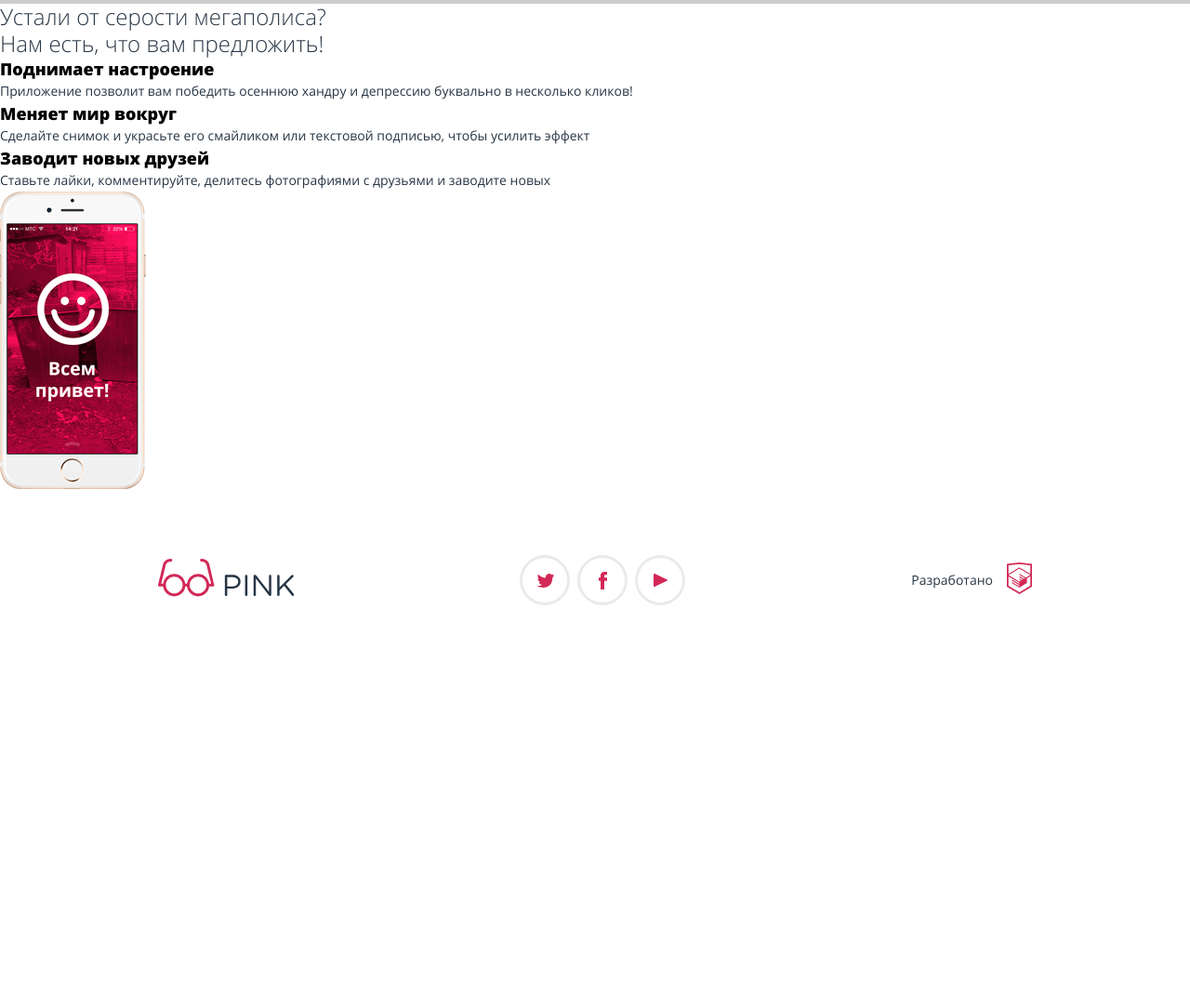
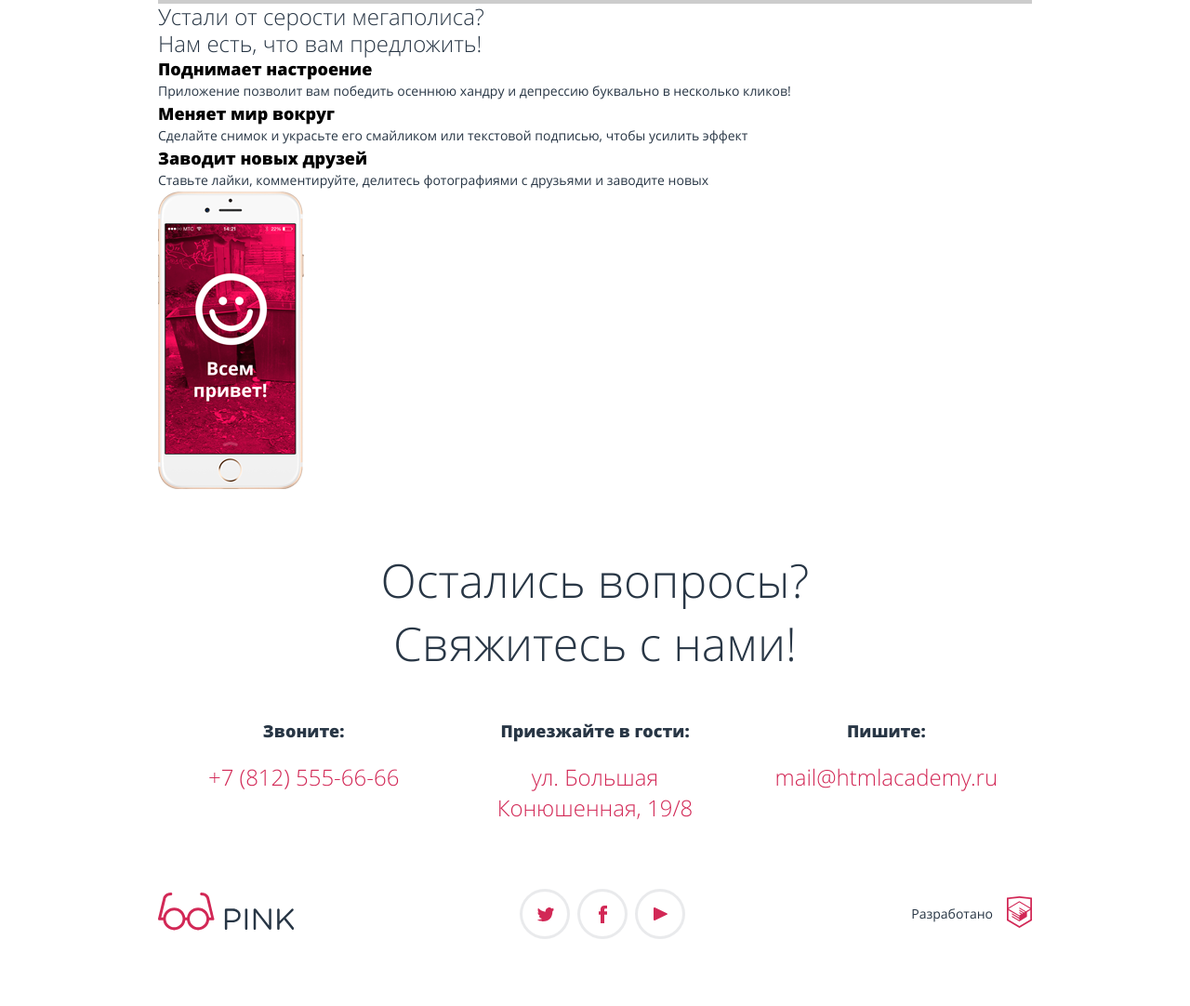
Before and after one commit to DmitryGytnikov/1477249-pink-20, a website: page source/index.html in a window 1280 px wide. Shown: the part 953-2035 px from the top of the page at 93% size. Before the commit the page ends 1676 px from the top, so only its background shows below. Drawn offline with nearby package versions, Linux system fonts and the light colour scheme; files that its build step writes are made by us from their sources.

Commit message:
Добавляет верстку .contacts (адаптив) на index.html

```diff
--- a/source/index.html
+++ b/source/index.html
@@ -46,9 +46,10 @@
       </div>
     </div>
   </header>
-  <main class="page-main">
-    <div class="page-main__wrapper">
+  <main class="main">
+    <div class="container">
       <h1 class="visually-hidden">Приложение Pink</h1>
+
       <div class="title">
         <p class="title__text">Взгляните на жизнь иначе!</p>
         <div class="title__download download">
@@ -78,6 +79,7 @@
           </p>
         </div>
       </div>
+
       <section class="advanteges">
         <h2 class="visually-hidden">Преимущества Pink</h2>
         <div class="advanteges__intro">
@@ -117,6 +119,30 @@
         <p class="advanteges__image advanteges__image--bottom">
         </p>
       </section>
+
+      <div class="contacts">
+        <p class="contacts__subtitle">
+          Остались вопросы?
+        </p>
+        <h2 class="contacts__title">
+          Свяжитесь с нами!
+        </h2>
+          <ul class="contacts__list">
+            <li class="contacts__item">
+              <p class="contacts__text">Звоните:</p>
+              <a class="contacts__link" href="tel:+78125556666" >+7 (812) 555-66-66</a>
+            </li>
+            <li class="contacts__item">
+              <p class="contacts__text">Пишите:</p>
+              <a class="contacts__link" href="mailto:mail@htmlacademy.ru">mail@htmlacademy.ru</a>
+            </li>
+            <li class="contacts__item">
+              <p class="contacts__text">Приезжайте в гости:</p>
+              <a class="contacts__link" href="#">ул. Большая Конюшенная, 19/8</a>
+            </li>
+          </ul>
+      </div>
+
     </div>
   </main>
   <footer class="footer">
--- /dev/null
+++ b/source/sass/blocks/contacts.scss
@@ -0,0 +1,78 @@
+.contacts {
+  text-align: center;
+}
+
+.contacts__subtitle {
+  @include text (300, 24px, 29px, #283645);
+  // ($font-weight, $font-size, $line-height, $color)
+  margin-top: 40px;
+}
+
+.contacts__title {
+  @include text (300, 24px, 29px, #283645);
+  // ($font-weight, $font-size, $line-height, $color)
+  margin-bottom: 32px;
+}
+
+.contacts__text {
+  @include text (700, 18px, 25px, #283645);
+  // ($font-weight, $font-size, $line-height, $color)
+  margin-top: 16px;
+}
+
+.contacts__link {
+  @include text (300, 24px, 33px, #D22856);
+  // ($font-weight, $font-size, $line-height, $color)
+  max-width: 280px;
+  display: inline-block;
+}
+
+@media (min-width: 660px) {
+  .contacts__subtitle,
+  .contacts__title {
+    font-size: 40px;
+    line-height: 54px;
+  }
+
+  .contacts__subtitle {
+    margin-top: 45px;
+  }
+
+  .contacts__list {
+    display: flex;
+    flex-wrap: wrap;
+  }
+
+  .contacts__item {
+    flex: 1 1 50%;
+  }
+}
+
+@media (min-width: 980px) {
+  .contacts__subtitle,
+  .contacts__title {
+    font-size: 50px;
+    line-height: 68px;
+  }
+
+  .contacts__subtitle {
+    margin-top: 64px;
+  }
+
+  .contacts__item {
+    flex: 1 1 33.333%;
+  }
+
+  .contacts__item:nth-child(1),
+  .contacts__item:nth-child(3) {
+    order: 0;
+  }
+
+  .contacts__item:nth-child(2) {
+    order: 1;
+  }
+
+  .contacts__link {
+    margin-top: 20px;
+  }
+}
--- a/source/sass/blocks/page.scss
+++ b/source/sass/blocks/page.scss
@@ -6,5 +6,7 @@
 
   font-family: "Open Sans", "Arial", sans-serif;
 
+  font-style: normal;
+
   background-color: #ffffff;
 }
--- a/source/sass/style.scss
+++ b/source/sass/style.scss
@@ -18,10 +18,11 @@
 @import "blocks/container.scss";
 
 // // main
-@import "blocks/page-main.scss";
+@import "blocks/main.scss";
 @import "blocks/title.scss";
 @import "blocks/download.scss";
 @import "blocks/advanteges.scss";
+@import "blocks/contacts.scss";
 @import "blocks/contest.scss";
 @import "blocks/photo.scss";
 @import "blocks/best-today.scss";
```
Also changed, not shown: source/sass/blocks/main.scss (renamed from source/sass/blocks/page-main.scss).
